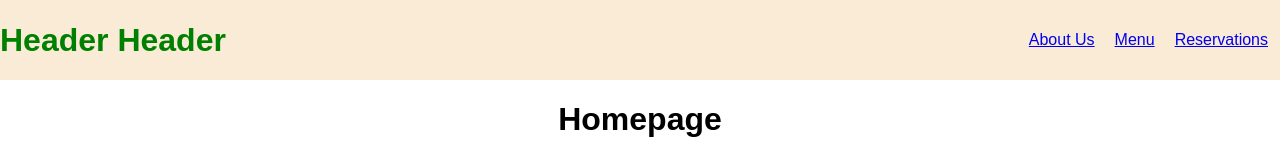
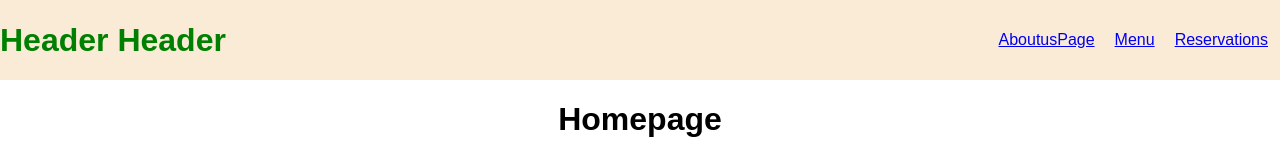
Before and after one commit to Foglia-e-Amore/leaf-love, a React (Create React App) app: page / in a window 1280 px wide. Shown: the top 160 px of the page. Built offline with nearby package versions, Linux system fonts and the light colour scheme.

Commit message:
UploadingAUPage

```diff
--- a/src/components/AboutUs/AboutusPage.js
+++ b/src/components/AboutUs/AboutusPage.js
@@ -23,3 +23,6 @@ function AboutUsPage() {
 }
 
 export default AboutUsPage;
+
+const aboutLink = document.createElement("About Us")
+menuLink.href = 'About Us';
--- a/src/components/Header/Header.js
+++ b/src/components/Header/Header.js
@@ -6,9 +6,9 @@ function Header() {
         <div className="Header">
             <h1 className="title">Header Header</h1>
             <div className="items">
-                <a href="#/About Us">About Us</a>
+                <a href="#/About Us">AboutusPage</a>
                 <a href="#/menu">Menu</a>
-                <a href="#">Reservations</a>
+                <a href="#/">Reservations</a>
             </div>
 
         </div>
```
